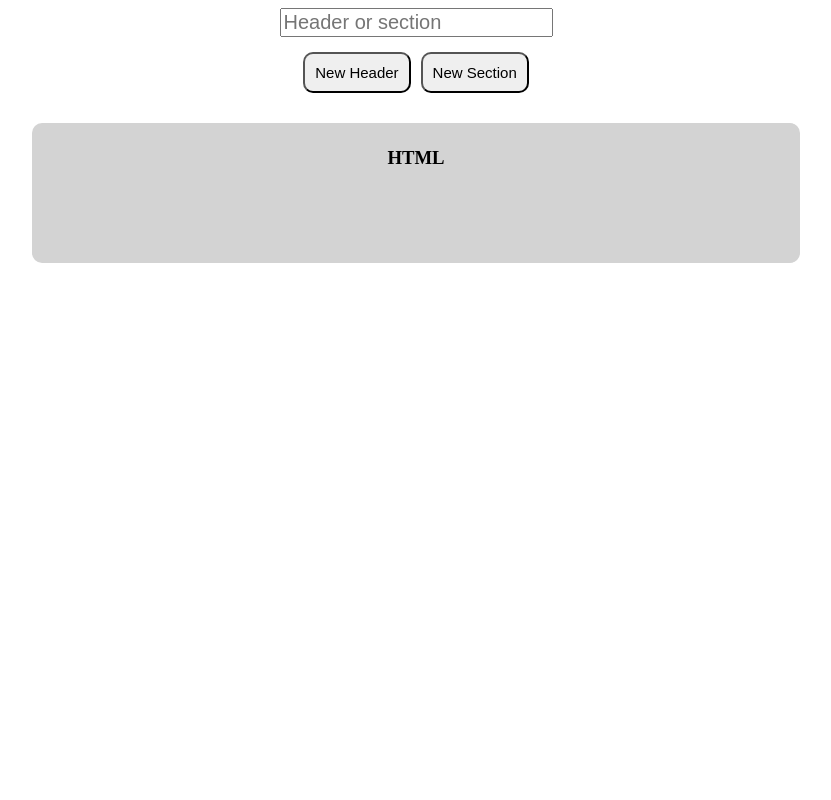
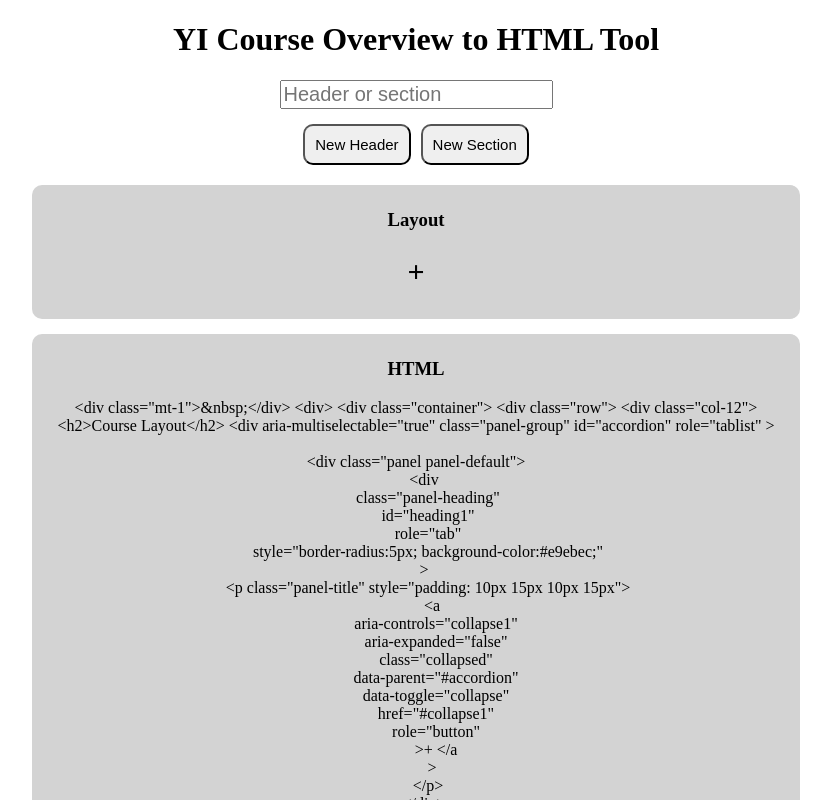
Before and after one commit to Bruce773/yi-course-overview-to-html-tool, a React app: page / in a window 1280 px wide. Both pictures are taken after a click on the button "New Header". Shown: the top 800 px of the page, without its empty margins (224-1055 px from the left). Built offline with nearby package versions, Linux system fonts and the light colour scheme.

Commit message:
completes bare minimum project

```diff
--- a/src/Header.jsx
+++ b/src/Header.jsx
@@ -4,7 +4,7 @@ let key = 0;
 
 const Header = (props) => (
   <h2 id={key++} style={{ fontSize: '30px' }}>
-    {props.text}
+    +{props.text}
   </h2>
 );
 
--- /dev/null
+++ b/src/HeaderHtml.jsx
@@ -0,0 +1,37 @@
+import React from 'react';
+
+const HeaderHtml = (props) =>
+  `\n<div class="panel panel-default">
+    <div
+      class="panel-heading"
+      id="heading${props.id}"
+      role="tab"
+      style="border-radius:5px; background-color:#e9ebec;"
+    >
+      <p class="panel-title" style="padding: 10px 15px 10px 15px">
+        <a
+          aria-controls="collapse${props.id}"
+          aria-expanded="false"
+          class="collapsed"
+          data-parent="#accordion"
+          data-toggle="collapse"
+          href="#collapse${props.id}"
+          role="button"
+          >+ ${props.text}</a
+        >
+      </p>
+    </div>
+
+    <div
+      aria-expanded="false"
+      aria-labelledby="heading${props.id}"
+      class="panel-collapse collapse"
+      id="collapse${props.id}"
+      role="tabpanel"
+      style="height: 0px;"
+    >
+      <div class="panel-body">
+        <ul>
+  `;
+
+export default HeaderHtml;
--- /dev/null
+++ b/src/SectionHtml.jsx
@@ -0,0 +1,6 @@
+import React from 'react';
+
+const SectionHtml = (props) =>
+  `\n<li style="margin-left:15px;;">${props.text}</li>`;
+
+export default SectionHtml;
--- a/src/app.jsx
+++ b/src/app.jsx
@@ -2,6 +2,8 @@ import React from 'react';
 import ReactDOM from 'react-dom';
 import Section from './Section.jsx';
 import Header from './Header.jsx';
+import HeaderHtml from './HeaderHtml.jsx';
+import SectionHtml from './SectionHtml.jsx';
 
 class App extends React.Component {
   constructor(props) {
@@ -9,6 +11,7 @@ class App extends React.Component {
     this.state = {
       items: [''],
       inputText: '',
+      firstHeader: true,
     };
     this.onChange = this.onChange.bind(this);
     this.addSection = this.addSection.bind(this);
@@ -17,9 +20,9 @@ class App extends React.Component {
 
   addSection() {
     let newState = this.state.items.concat(
-      <Section text={this.state.inputText} />
+      <Section section={true} text={this.state.inputText} />
     );
-    console.log(newState);
+    // console.log(newState[1].props.text);
     this.setState(() => ({
       items: newState,
       inputText: '',
@@ -28,7 +31,7 @@ class App extends React.Component {
 
   addHeader() {
     let newState = this.state.items.concat(
-      <Header text={this.state.inputText} />
+      <Header header={true} text={this.state.inputText} />
     );
     this.setState(() => ({
       items: newState,
@@ -43,8 +46,10 @@ class App extends React.Component {
   }
 
   render() {
+    let id = 1;
     return (
       <div style={{ textAlign: 'center' }}>
+        <h1>YI Course Overview to HTML Tool</h1>
         <div>
           <input
             style={{
@@ -82,10 +87,20 @@ class App extends React.Component {
             New Section
           </button>
         </div>
-        <div>
-          {this.state.items.map((item) => (
-            <Section text={item} />
-          ))}
+        <div
+          style={{
+            width: '60%',
+            // minHeight: '100px',
+            backgroundColor: 'lightGrey',
+            margin: 'auto',
+            borderRadius: '10px',
+            padding: '5px',
+            marginBottom: '15px',
+            marginTop: '15px',
+          }}
+        >
+          <h3>Layout</h3>
+          {this.state.items.map((item) => item)}
         </div>
         <div
           style={{
@@ -98,6 +113,49 @@ class App extends React.Component {
           }}
         >
           <h3>HTML</h3>
+          <div>{`
+          <div class="mt-1">&nbsp;</div>
+            <div>
+              <div class="container">
+                <div class="row">
+                  <div class="col-12">
+                    <h2>Course Layout</h2>
+                    <div
+                      aria-multiselectable="true"
+                      class="panel-group"
+                      id="accordion"
+                      role="tablist"
+                    >
+          `}</div>
+
+          <div style={{ whiteSpace: 'pre' }}>
+            {this.state.items.map((item, index, array) => {
+              if (item.props !== undefined) {
+                let returnVal;
+                if (item.props.header) {
+                  returnVal = <HeaderHtml id={id++} text={item.props.text} />;
+                } else if (item.props.section) {
+                  returnVal = <SectionHtml text={item.props.text} />;
+                }
+                if (
+                  array[index + 1] === undefined ||
+                  array[index + 1].props.header !== undefined ||
+                  index === array.length
+                ) {
+                  returnVal = [returnVal, `\n</ul></div></div></div>`];
+                }
+                return returnVal;
+              }
+            })}
+          </div>
+
+          <div>{`
+                  </div>
+                  </div>
+                </div>
+              </div>
+            </div>
+          `}</div>
         </div>
       </div>
     );
```
Also changed, not shown: 1 other file (tests, documents, lock files or other folders).
